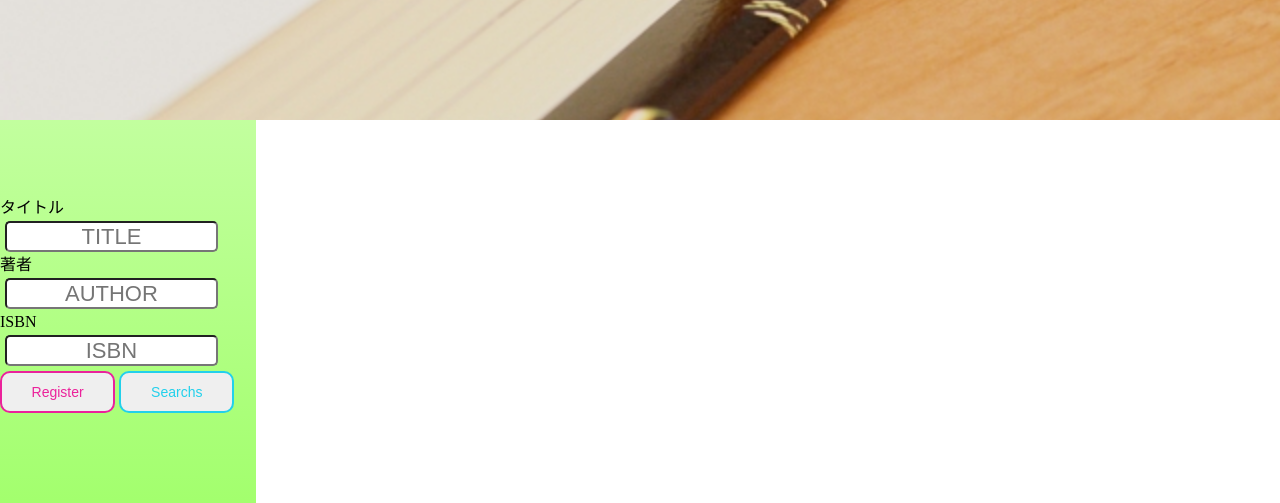
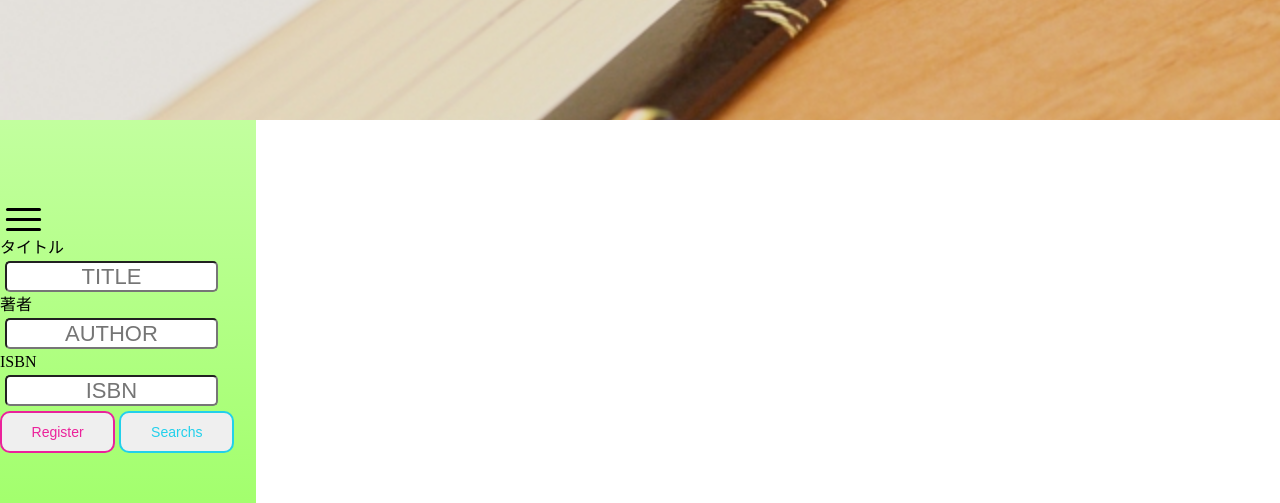
Before and after one commit to oq-Yuki-po/BookshelfApp, a website: page client/pug/books.pug in a window 1280 px wide. Shown: the part 680-1183 px from the top of the page. Drawn offline with nearby package versions, Linux system fonts and the light colour scheme; some packages are replaced by stand-ins of ours; files that its build step writes are made by us from their sources; a script that the page names is missing.

Commit message:
BA-020 ハンバーガー追加

```diff
--- a/client/js/main.js
+++ b/client/js/main.js
@@ -10,3 +10,14 @@ window.onscroll = function()
         header.classList.remove("float-active");
     }
 }
+
+var menu_trigger = document.getElementById("menu-trigger");
+var search_area = document.getElementById("search-area");
+var search_form = document.getElementById("search-form");
+var search_result = document.getElementById("search_result");
+menu_trigger.onclick = function(){
+    menu_trigger.classList.toggle("active");
+    search_form.classList.toggle("hidden");
+    search_result.classList.toggle("hidden");
+    search_area.classList.toggle("hidden");
+}
--- a/client/pug/_search.pug
+++ b/client/pug/_search.pug
@@ -4,9 +4,14 @@
                 {placeholder:'AUTHOR',id:'author',name:'著者'},
                 {placeholder:'ISBN',id:'isbn',name:'ISBN'},
               ]
-section#menu-search.searc-main
-  section.search
-        .search-form
+
+section#menu-search.search-main
+  a.menu-trigger#menu-trigger
+    span
+    span
+    span
+  section.search#search-area
+        .search-form#search-form
           each item in textbox
               label(for=item['id']).search-form-label #{item.name}
               input(type="text",placeholder=item['placeholder'],id=item['id']).search-form-text
--- a/client/scss/_search.scss
+++ b/client/scss/_search.scss
@@ -1,24 +1,34 @@
 @import "_variable";
 
+$humburgur_height: 40px;
+
 $side-bar-color: linear-gradient(rgba(185, 255, 144, 0.87), rgba(110, 255, 27, 0.87));
-.searc-main{
+.search-main {
   display: flex;
   height: 100vh;
+  position: relative;
 }
 .search {
   height: 100%;
   width: 20%;
   background: $side-bar-color;
   display: inline-block;
+  transition: 0.8s;
+  &.hidden{
+    width: 0%;
+  }
   &-form {
     display: block;
-    padding-top: $header_height;
+    padding-top: $header_height + $humburgur_height;
     box-sizing: border-box;
+    &.hidden{
+      display: none;
+    }
     &-label {
       width: 100%;
       display: block;
     }
-    &-text{
+    &-text {
       display: block;
       width: 80%;
       border-radius: 5px;
@@ -31,22 +41,27 @@ $side-bar-color: linear-gradient(rgba(185, 255, 144, 0.87), rgba(110, 255, 27, 0
 }
 
 .search-result {
-  padding-top: $header_height;
+  padding-top: $header_height + $humburgur_height;
   box-sizing: border-box;
   width: 80%;
   display: inline-block;
   overflow-y: auto;
+  transition: 0.8s;
+  &.hidden{
+    width: 100%;
+    margin-left: 40PX;
+  }
 }
 .panel {
   display: block;
-  width: 160px;
-  height: 250px;
+  width: 155px;
+  height: 240px;
   box-sizing: border-box;
   border-radius: 10px;
   padding: 5px;
   margin: 5px;
   display: inline-block;
-  border: 2px solid #0000004f
+  border: 2px solid #0000004f;
 }
 
 .title {
@@ -68,6 +83,62 @@ $side-bar-color: linear-gradient(rgba(185, 255, 144, 0.87), rgba(110, 255, 27, 0
   display: none;
 }
 
-.swal2-image{
+.swal2-image {
   border: 1px solid black;
 }
+
+.menu-trigger,
+.menu-trigger span {
+  display: block;
+  transition: all 0.4s;
+  box-sizing: border-box;
+}
+.menu-trigger {
+  position: absolute;
+  width: 35px;
+  height: 36px;
+  top: $header_height;
+  left: 6px;
+  & span {
+    position: absolute;
+    left: 0;
+    width: 100%;
+    height: 3px;
+    background-color: rgb(0, 0, 0);
+    border-radius: 4px;
+    &:nth-of-type(1) {
+      top: 8px;
+    }
+    &:nth-of-type(2) {
+      top: 18px;
+      &::after {
+        position: absolute;
+        top: 0;
+        left: 0;
+        content: "";
+        width: 100%;
+        height: 3px;
+        background-color: rgb(0, 0, 0);
+        border-radius: 4px;
+        transition: all 0.4s;
+      }
+    }
+    &:nth-of-type(3) {
+      bottom: 5px;
+    }
+  }
+  &.active{
+    & span:nth-of-type(1) {
+      transform: translateY(20px) scale(0);
+    }
+    & span:nth-of-type(2) {
+      transform: rotate(-45deg);
+    }
+    & span:nth-of-type(2)::after {
+      transform: rotate(90deg);
+    }
+    & span:nth-of-type(3) {
+      transform: translateY(-20px) scale(0);
+    }
+  }
+}
```
Also changed, not shown: client/css/main.css, client/html/books.html.
